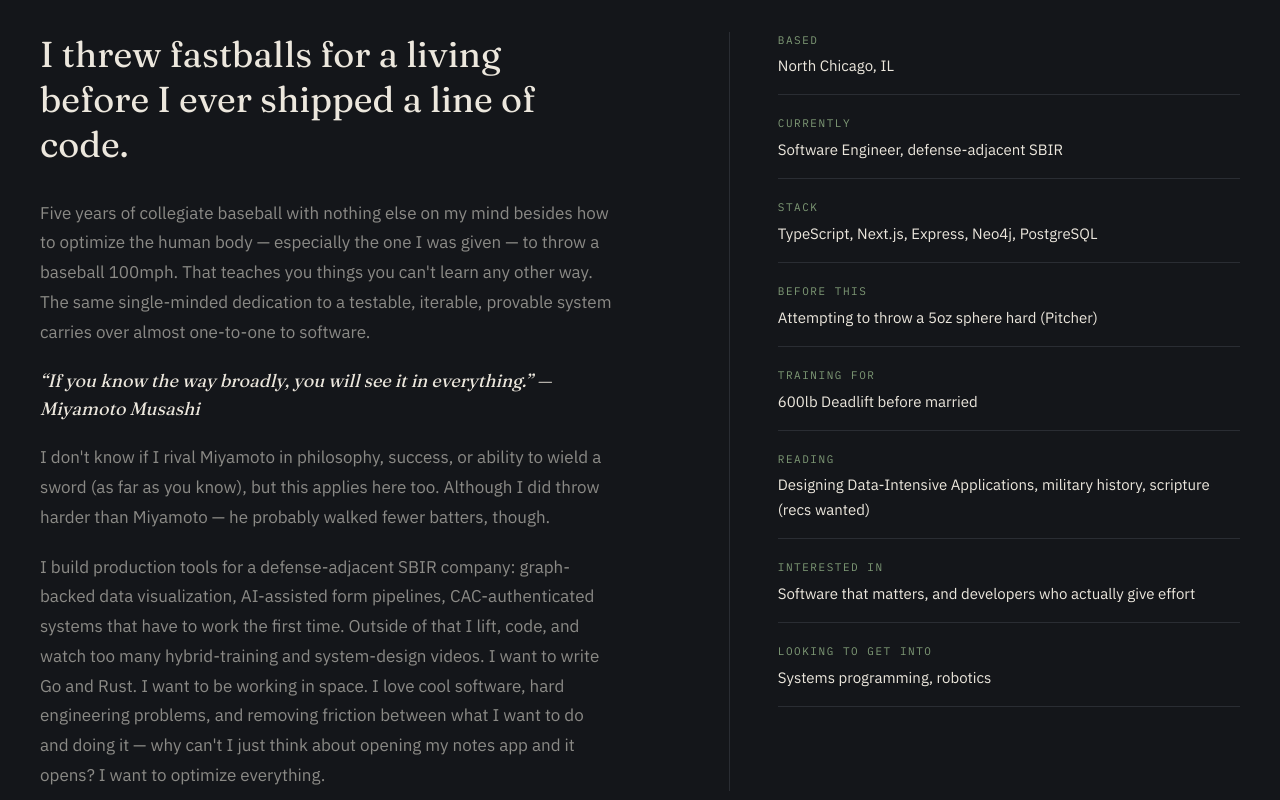
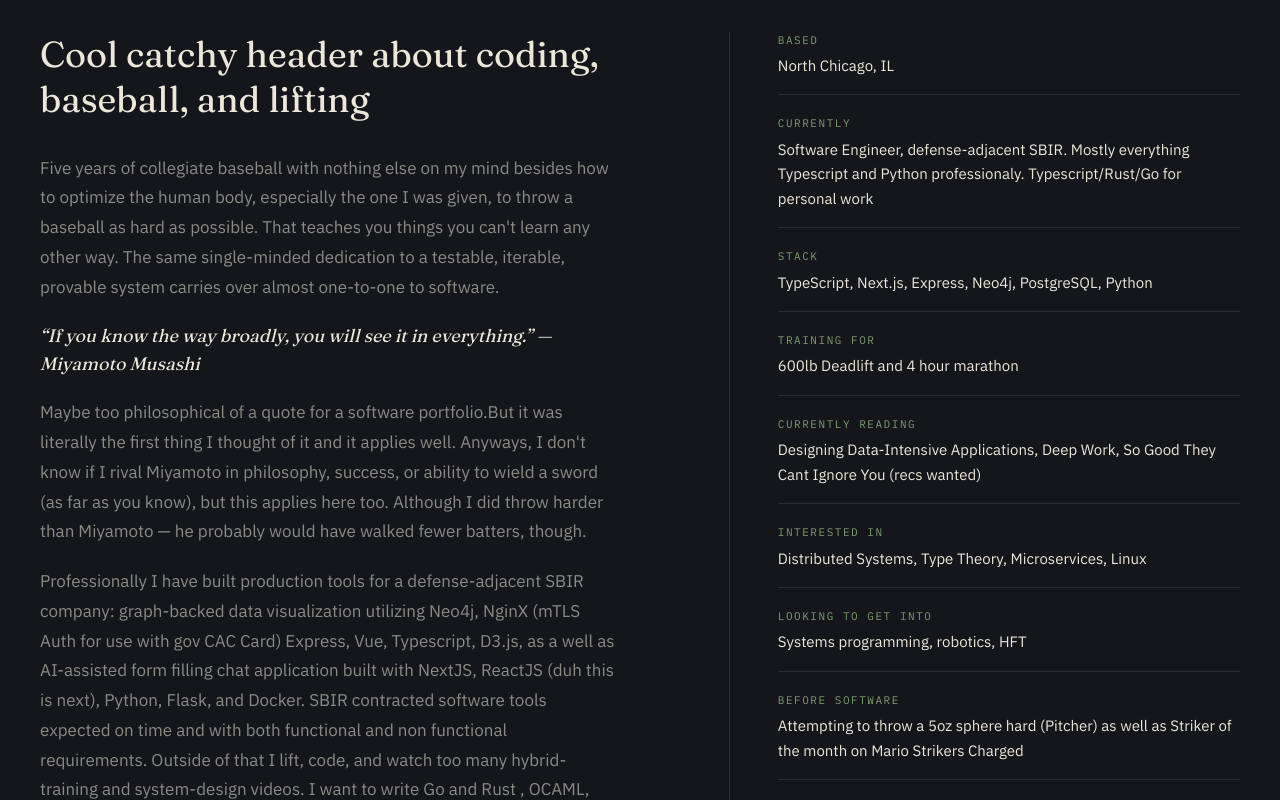
Before and after one commit to CPoooo/cpool-portfolio, a Next.js app: page / in a window 1280 px wide. Shown: the part 1020-1820 px from the top of the page. Built offline with nearby package versions, Linux system fonts and the light colour scheme.

Commit message:
much bettter personal touch overall. Grammar rewording as well as some thoughts that will need to be completed later

```diff
--- a/app/components/About.tsx
+++ b/app/components/About.tsx
@@ -1,22 +1,30 @@
 const credentials = [
   { label: "Based", value: "North Chicago, IL" },
-  { label: "Currently", value: "Software Engineer, defense-adjacent SBIR" },
-  { label: "Stack", value: "TypeScript, Next.js, Express, Neo4j, PostgreSQL" },
   {
-    label: "Before this",
-    value: "Attempting to throw a 5oz sphere hard (Pitcher)",
+    label: "Currently",
+    value:
+      "Software Engineer, defense-adjacent SBIR. Mostly everything Typescript and Python professionaly. Typescript/Rust/Go for personal work",
   },
-  { label: "Training for", value: "600lb Deadlift before married" },
   {
-    label: "Reading",
+    label: "Stack",
+    value: "TypeScript, Next.js, Express, Neo4j, PostgreSQL, Python",
+  },
+  { label: "Training for", value: "600lb Deadlift and 4 hour marathon" },
+  {
+    label: "Currently Reading",
     value:
-      "Designing Data-Intensive Applications, military history, scripture (recs wanted)",
+      "Designing Data-Intensive Applications, Deep Work, So Good They Cant Ignore You (recs wanted)",
   },
   {
     label: "Interested in",
-    value: "Software that matters, and developers who actually give effort",
+    value: "Distributed Systems, Type Theory, Microservices, Linux",
   },
-  { label: "Looking to get into", value: "Systems programming, robotics" },
+  { label: "Looking to get into", value: "Systems programming, robotics, HFT" },
+  {
+    label: "Before software",
+    value:
+      "Attempting to throw a 5oz sphere hard (Pitcher) as well as Striker of the month on Mario Strikers Charged",
+  },
 ];
 
 export default function About() {
@@ -32,38 +40,47 @@ export default function About() {
       <div className="grid sm:grid-cols-[1.1fr_0.9fr] gap-16">
         <div>
           <p className="font-display text-3xl sm:text-4xl leading-tight text-ink max-w-xl mb-8">
-            I threw fastballs for a living before I ever shipped a line of code.
+            Cool catchy header about coding, baseball, and lifting
           </p>
 
           <div className="space-y-5 max-w-xl text-ink-muted text-[1.0625rem] leading-[1.75]">
             <p>
               Five years of collegiate baseball with nothing else on my mind
-              besides how to optimize the human body — especially the one I was
-              given — to throw a baseball 100mph. That teaches you things you
-              can&apos;t learn any other way. The same single-minded dedication
-              to a testable, iterable, provable system carries over almost
-              one-to-one to software.
+              besides how to optimize the human body, especially the one I was
+              given, to throw a baseball as hard as possible. That teaches you
+              things you can&apos;t learn any other way. The same single-minded
+              dedication to a testable, iterable, provable system carries over
+              almost one-to-one to software.
             </p>
             <p className="font-display italic text-ink text-lg">
               &ldquo;If you know the way broadly, you will see it in
               everything.&rdquo; — Miyamoto Musashi
             </p>
             <p>
-              I don&apos;t know if I rival Miyamoto in philosophy, success, or
-              ability to wield a sword (as far as you know), but this applies
-              here too. Although I did throw harder than Miyamoto — he probably
-              walked fewer batters, though.
+              Maybe too philosophical of a quote for a software portfolio.But it
+              was literally the first thing I thought of it and it applies well.
+              Anyways, I don&apos;t know if I rival Miyamoto in philosophy,
+              success, or ability to wield a sword (as far as you know), but
+              this applies here too. Although I did throw harder than Miyamoto —
+              he probably would have walked fewer batters, though.
             </p>
             <p>
-              I build production tools for a defense-adjacent SBIR company:
-              graph-backed data visualization, AI-assisted form pipelines,
-              CAC-authenticated systems that have to work the first time.
-              Outside of that I lift, code, and watch too many hybrid-training
-              and system-design videos. I want to write Go and Rust. I want to
-              be working in space. I love cool software, hard engineering
-              problems, and removing friction between what I want to do and
-              doing it — why can&apos;t I just think about opening my notes app
-              and it opens? I want to optimize everything.
+              Professionally I have built production tools for a
+              defense-adjacent SBIR company: graph-backed data visualization
+              utilizing Neo4j, NginX (mTLS Auth for use with gov CAC Card)
+              Express, Vue, Typescript, D3.js, as a well as AI-assisted form
+              filling chat application built with NextJS, ReactJS (duh this is
+              next), Python, Flask, and Docker. SBIR contracted software tools
+              expected on time and with both functional and non functional
+              requirements. Outside of that I lift, code, and watch too many
+              hybrid-training and system-design videos. I want to write Go and
+              Rust , OCAML, and I love Type Theory, shoutout Bartoz Milewski. I
+              want to be working on and in space. I love cool software, hard
+              engineering problems, and removing friction between what I want to
+              do and doing it, why can&apos;t I just think about opening my
+              notes app and it opens? I like to optimize everything in my life.
+              Add in something about loving type theory and wanting to work in a
+              compiled language like Rust or Go? And for some reason OCAML?
             </p>
           </div>
         </div>
```
